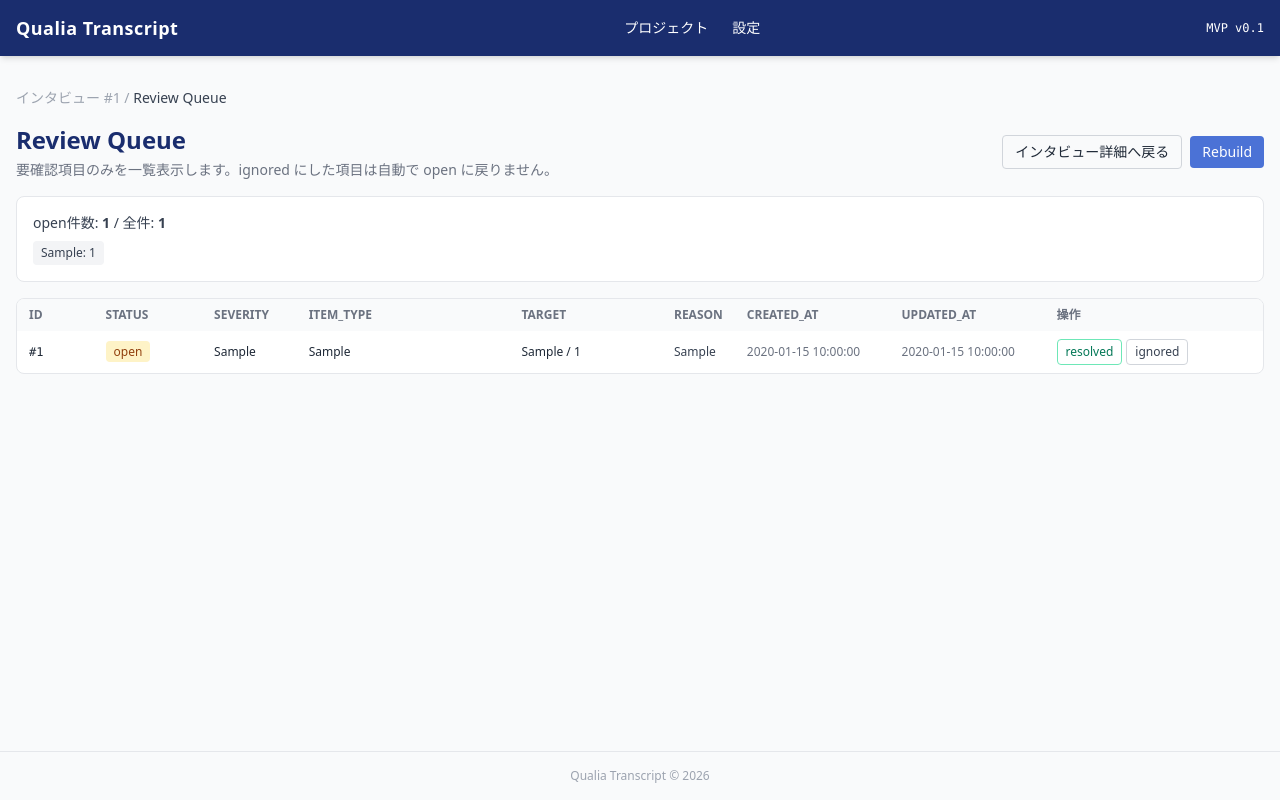
After one commit to hgwd89/qualia_transcript, a Flask app: page /interviews/1/review in a window 1280 px wide. The commit adds this page. Run offline with Flask 3, Linux system fonts and the light colour scheme; tables that the repository leaves empty hold one stand-in row (values such as "Sample post"); some libraries are stand-ins or nearby versions.

Commit message:
feat: add review queue UI and API

```diff
--- a/routes/interviews.py
+++ b/routes/interviews.py
@@ -4,6 +4,7 @@ import uuid
 from datetime import datetime, timezone
 from flask import (Blueprint, render_template, request, redirect, url_for,
                    flash, jsonify, current_app)
+from sqlalchemy import case
 from werkzeug.utils import secure_filename
 import config
 from models import db
@@ -15,7 +16,9 @@ from models.segment import Segment, UtteranceMapping
 from models.segment_flag import SegmentFlag
 from models.speaker_assignment import SpeakerAssignment
 from models.analysis import AIAnalysis
+from models.review_item import ReviewItem
 from services.product_hint import lookup_product_hints, render_inline_hint
+from services.review_queue import rebuild_review_items_for_interview
 
 bp = Blueprint("interviews", __name__)
 
@@ -111,6 +114,11 @@ def detail(interview_id):
             continue
         if _is_unclassified_segment(seg):
             unclassified_count += 1
+    review_open_count = (
+        ReviewItem.query
+        .filter_by(interview_id=interview.id, status="open")
+        .count()
+    )
 
     semantic_analysis = (
         AIAnalysis.query
@@ -131,6 +139,7 @@ def detail(interview_id):
                            flag_types=FLAG_TYPES,
                            speaker_assignment_map=speaker_assignment_map,
                            unclassified_count=unclassified_count,
+                           review_open_count=review_open_count,
                            semantic_analysis=semantic_analysis,
                            semantic_payload=semantic_payload,
                            semantic_error=semantic_error)
@@ -233,6 +242,89 @@ def speaker_review(interview_id):
         rows=rows,
         speaker_roles=SPEAKER_ROLES,
     )
+
+
+@bp.route("/interviews/<int:interview_id>/review")
+def review_queue(interview_id):
+    interview = Interview.query.get_or_404(interview_id)
+    items = (
+        ReviewItem.query
+        .filter_by(interview_id=interview.id)
+        .order_by(
+            case((ReviewItem.status == "open", 0), else_=1),
+            ReviewItem.updated_at.desc(),
+            ReviewItem.id.desc(),
+        )
+        .all()
+    )
+    open_count = sum(1 for i in items if i.status == "open")
+    item_type_counts = {}
+    for item in items:
+        item_type_counts[item.item_type] = item_type_counts.get(item.item_type, 0) + 1
+
+    return render_template(
+        "interviews/review_queue.html",
+        interview=interview,
+        project=interview.project,
+        items=items,
+        open_count=open_count,
+        item_type_counts=item_type_counts,
+    )
+
+
+@bp.route("/api/interviews/<int:interview_id>/review/rebuild", methods=["POST"])
+def rebuild_review_queue(interview_id):
+    interview = Interview.query.get_or_404(interview_id)
+    summary = rebuild_review_items_for_interview(
+        db.session,
+        interview_id=interview.id,
+        resolve_missing=True,
+    )
+
+    if request.is_json:
+        return jsonify({"ok": True, "interview_id": interview.id, "summary": summary})
+
+    flash(
+        f"Review Queueを更新しました（created={summary.get('created', 0)}, "
+        f"existing={summary.get('existing', 0)}, resolved={summary.get('resolved', 0)}）",
+        "success",
+    )
+    return redirect(url_for("interviews.review_queue", interview_id=interview.id))
+
+
+@bp.route("/api/interviews/<int:interview_id>/review-items/<int:item_id>/status", methods=["POST"])
+def update_review_item_status(interview_id, item_id):
+    Interview.query.get_or_404(interview_id)
+    item = ReviewItem.query.filter_by(id=item_id, interview_id=interview_id).first()
+    if not item:
+        if request.is_json:
+            return jsonify({"ok": False, "error": "review item not found"}), 404
+        flash("ReviewItemが見つかりません", "error")
+        return redirect(url_for("interviews.review_queue", interview_id=interview_id))
+
+    payload = request.get_json(silent=True) if request.is_json else request.form
+    status = (payload.get("status") if payload else None) or ""
+    status = status.strip().lower()
+    if status not in ("resolved", "ignored"):
+        if request.is_json:
+            return jsonify({"ok": False, "error": "invalid status"}), 400
+        flash("不正なstatusです（resolved / ignored のみ）", "error")
+        return redirect(url_for("interviews.review_queue", interview_id=interview_id))
+
+    item.status = status
+    item.updated_at = datetime.now(timezone.utc)
+    db.session.commit()
+
+    if request.is_json:
+        return jsonify({
+            "ok": True,
+            "item_id": item.id,
+            "interview_id": interview_id,
+            "status": item.status,
+        })
+
+    flash(f"ReviewItem #{item.id} を {item.status} に更新しました", "success")
+    return redirect(url_for("interviews.review_queue", interview_id=interview_id))
 
 
 @bp.route("/api/interviews/<int:interview_id>/speakers/<string:speaker_label>", methods=["POST"])
--- a/templates/interviews/detail.html
+++ b/templates/interviews/detail.html
@@ -89,6 +89,10 @@
     <a href="{{ url_for('interviews.speaker_review', interview_id=interview.id) }}"
        class="text-sm text-cyan-700 border border-cyan-300 rounded px-3 py-1.5 hover:bg-cyan-50 transition">
       話者対応
+    </a>
+    <a href="{{ url_for('interviews.review_queue', interview_id=interview.id) }}"
+       class="text-sm text-emerald-700 border border-emerald-300 rounded px-3 py-1.5 hover:bg-emerald-50 transition">
+      Review Queue（{{ review_open_count }}）
     </a>
     <a href="{{ url_for('interviews.unclassified_review', interview_id=interview.id) }}"
        class="text-sm text-amber-700 border border-amber-300 rounded px-3 py-1.5 hover:bg-amber-50 transition">
--- /dev/null
+++ b/templates/interviews/review_queue.html
@@ -0,0 +1,122 @@
+{% extends "base.html" %}
+{% block title %}Review Queue | インタビュー #{{ interview.id }}{% endblock %}
+
+{% block content %}
+<nav class="text-sm text-gray-400 mb-4">
+  <a href="{{ url_for('interviews.detail', interview_id=interview.id) }}" class="hover:underline">インタビュー #{{ interview.id }}</a> /
+  <span class="text-gray-700">Review Queue</span>
+</nav>
+
+<div class="flex items-center justify-between mb-4">
+  <div>
+    <h1 class="text-2xl font-bold text-brand-900">Review Queue</h1>
+    <p class="text-sm text-gray-500 mt-1">
+      要確認項目のみを一覧表示します。ignored にした項目は自動で open に戻りません。
+    </p>
+  </div>
+  <div class="flex items-center gap-2">
+    <a href="{{ url_for('interviews.detail', interview_id=interview.id) }}"
+       class="text-sm border border-gray-300 rounded px-3 py-1.5 hover:bg-gray-50">
+      インタビュー詳細へ戻る
+    </a>
+    <form method="post" action="{{ url_for('interviews.rebuild_review_queue', interview_id=interview.id) }}">
+      <button type="submit"
+              class="text-sm bg-brand-500 text-white rounded px-3 py-1.5 hover:bg-brand-700">
+        Rebuild
+      </button>
+    </form>
+  </div>
+</div>
+
+<div class="bg-white rounded-lg border border-gray-200 p-4 mb-4">
+  <div class="text-sm text-gray-700">
+    open件数: <span class="font-semibold">{{ open_count }}</span> / 全件: <span class="font-semibold">{{ items|length }}</span>
+  </div>
+  <div class="mt-2 flex flex-wrap gap-2 text-xs">
+    {% if item_type_counts %}
+      {% for item_type, cnt in item_type_counts.items() %}
+      <span class="px-2 py-1 rounded bg-gray-100 text-gray-700">
+        {{ item_type }}: {{ cnt }}
+      </span>
+      {% endfor %}
+    {% else %}
+      <span class="text-gray-500">項目はまだありません。</span>
+    {% endif %}
+  </div>
+</div>
+
+{% if items %}
+<div class="bg-white rounded-lg border border-gray-200 overflow-hidden">
+  <div class="overflow-x-auto">
+    <table class="w-full text-sm">
+      <thead class="bg-gray-50 text-gray-500 text-xs uppercase">
+        <tr>
+          <th class="px-3 py-2 text-left w-20">ID</th>
+          <th class="px-3 py-2 text-left w-28">status</th>
+          <th class="px-3 py-2 text-left w-24">severity</th>
+          <th class="px-3 py-2 text-left w-56">item_type</th>
+          <th class="px-3 py-2 text-left w-40">target</th>
+          <th class="px-3 py-2 text-left">reason</th>
+          <th class="px-3 py-2 text-left w-40">created_at</th>
+          <th class="px-3 py-2 text-left w-40">updated_at</th>
+          <th class="px-3 py-2 text-left w-56">操作</th>
+        </tr>
+      </thead>
+      <tbody class="divide-y divide-gray-100">
+      {% for item in items %}
+        <tr class="hover:bg-gray-50">
+          <td class="px-3 py-2 text-xs font-mono">#{{ item.id }}</td>
+          <td class="px-3 py-2 text-xs">
+            {% if item.status == 'open' %}
+              <span class="px-2 py-0.5 rounded bg-amber-100 text-amber-800">open</span>
+            {% elif item.status == 'resolved' %}
+              <span class="px-2 py-0.5 rounded bg-emerald-100 text-emerald-800">resolved</span>
+            {% else %}
+              <span class="px-2 py-0.5 rounded bg-gray-100 text-gray-700">{{ item.status }}</span>
+            {% endif %}
+          </td>
+          <td class="px-3 py-2 text-xs">{{ item.severity }}</td>
+          <td class="px-3 py-2 text-xs">{{ item.item_type }}</td>
+          <td class="px-3 py-2 text-xs">
+            <div>{{ item.target_type }} / {{ item.target_id }}</div>
+            {% if item.target_type == 'speaker_assignment' %}
+              <a href="{{ url_for('interviews.speaker_review', interview_id=interview.id) }}"
+                 class="text-cyan-700 hover:underline">話者対応へ</a>
+            {% elif item.target_type == 'segment' %}
+              <a href="{{ url_for('interviews.detail', interview_id=interview.id) }}#segment-{{ item.target_id }}"
+                 class="text-brand-700 hover:underline">segmentへ</a>
+            {% endif %}
+          </td>
+          <td class="px-3 py-2 text-xs text-gray-700">{{ item.reason or '-' }}</td>
+          <td class="px-3 py-2 text-xs text-gray-500">{{ item.created_at or '-' }}</td>
+          <td class="px-3 py-2 text-xs text-gray-500">{{ item.updated_at or '-' }}</td>
+          <td class="px-3 py-2">
+            <div class="flex items-center gap-1">
+              <form method="post" action="{{ url_for('interviews.update_review_item_status', interview_id=interview.id, item_id=item.id) }}">
+                <input type="hidden" name="status" value="resolved">
+                <button type="submit"
+                        class="text-xs rounded border border-emerald-300 text-emerald-700 px-2 py-1 hover:bg-emerald-50">
+                  resolved
+                </button>
+              </form>
+              <form method="post" action="{{ url_for('interviews.update_review_item_status', interview_id=interview.id, item_id=item.id) }}">
+                <input type="hidden" name="status" value="ignored">
+                <button type="submit"
+                        class="text-xs rounded border border-gray-300 text-gray-700 px-2 py-1 hover:bg-gray-50">
+                  ignored
+                </button>
+              </form>
+            </div>
+          </td>
+        </tr>
+      {% endfor %}
+      </tbody>
+    </table>
+  </div>
+</div>
+{% else %}
+<div class="bg-white rounded-lg border border-gray-200 p-6 text-sm text-gray-500">
+  現在、Review Queue項目はありません。必要に応じて Rebuild を実行してください。
+</div>
+{% endif %}
+{% endblock %}
```
Also changed, not shown: tests/smoke_review_queue_api.py (added, +241 -0 lines), 1 other file.
